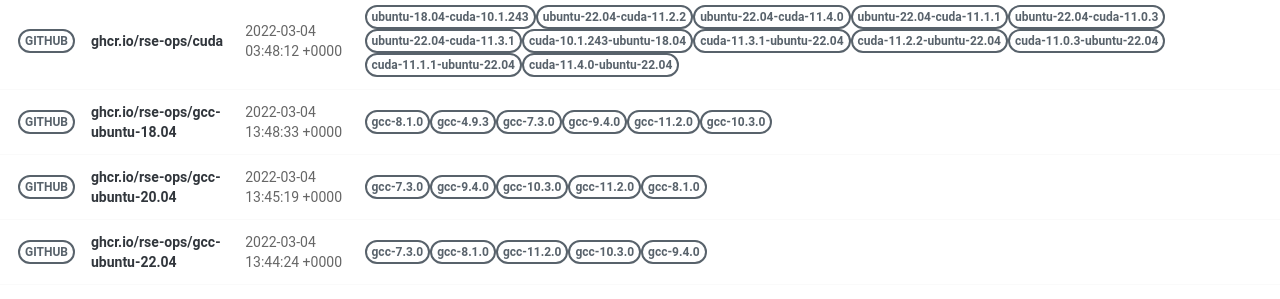
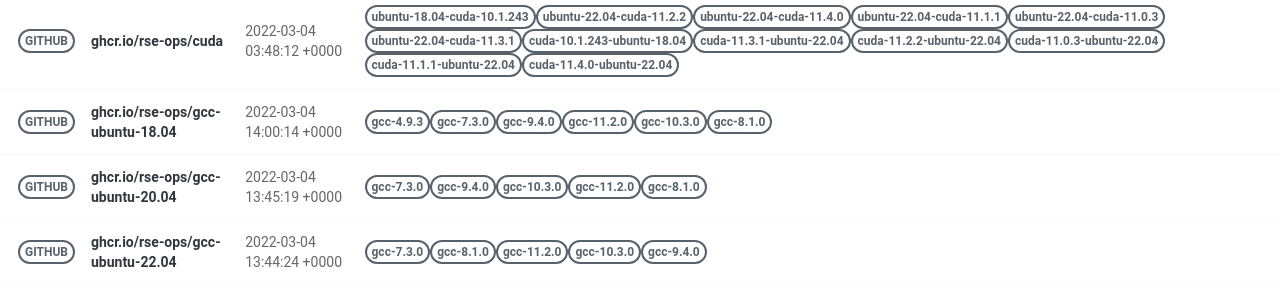
Before and after one commit to rse-ops/docker-images, a Jekyll site: the page built from pages/index.md, in a window 1280 px wide. Shown: the part 502-801 px from the top of the page. Built offline with Jekyll 4.4.1, drawn with Linux system fonts in a browser that asks for light colours; nearby versions of some CDN libraries.

Commit message:
Automated push to update library 2022-03-04

```diff
--- a/_library/ghcr.io-rse-ops-gcc-ubuntu-18.04.md
+++ b/_library/ghcr.io-rse-ops-gcc-ubuntu-18.04.md
@@ -1,14 +1,11 @@
 ---
 layout: container
 name: ghcr.io/rse-ops/gcc-ubuntu-18.04
-updated_at: 2022-03-04 13:48:33.756223
+updated_at: 2022-03-04 14:00:14.995815
 
 
 container_url: https://github.com/orgs/rse-ops/packages/container/package/gcc-ubuntu-18.04
 versions:
- - tag: gcc-8.1.0
-   dockerfile: https://github.com/rse-ops/docker-images/blob/main/ubuntu/gcc/Dockerfile
-   manifest: https://crane.ggcr.dev/manifest/ghcr.io/rse-ops/gcc-ubuntu-18.04:gcc-8.1.0
  - tag: gcc-4.9.3
    dockerfile: https://github.com/rse-ops/docker-images/blob/main/ubuntu/gcc/Dockerfile
    manifest: https://crane.ggcr.dev/manifest/ghcr.io/rse-ops/gcc-ubuntu-18.04:gcc-4.9.3
```
Also changed, not shown: other parts of _library/ghcr.io-rse-ops-gcc-ubuntu-18.04.md (+3 -0 lines).
